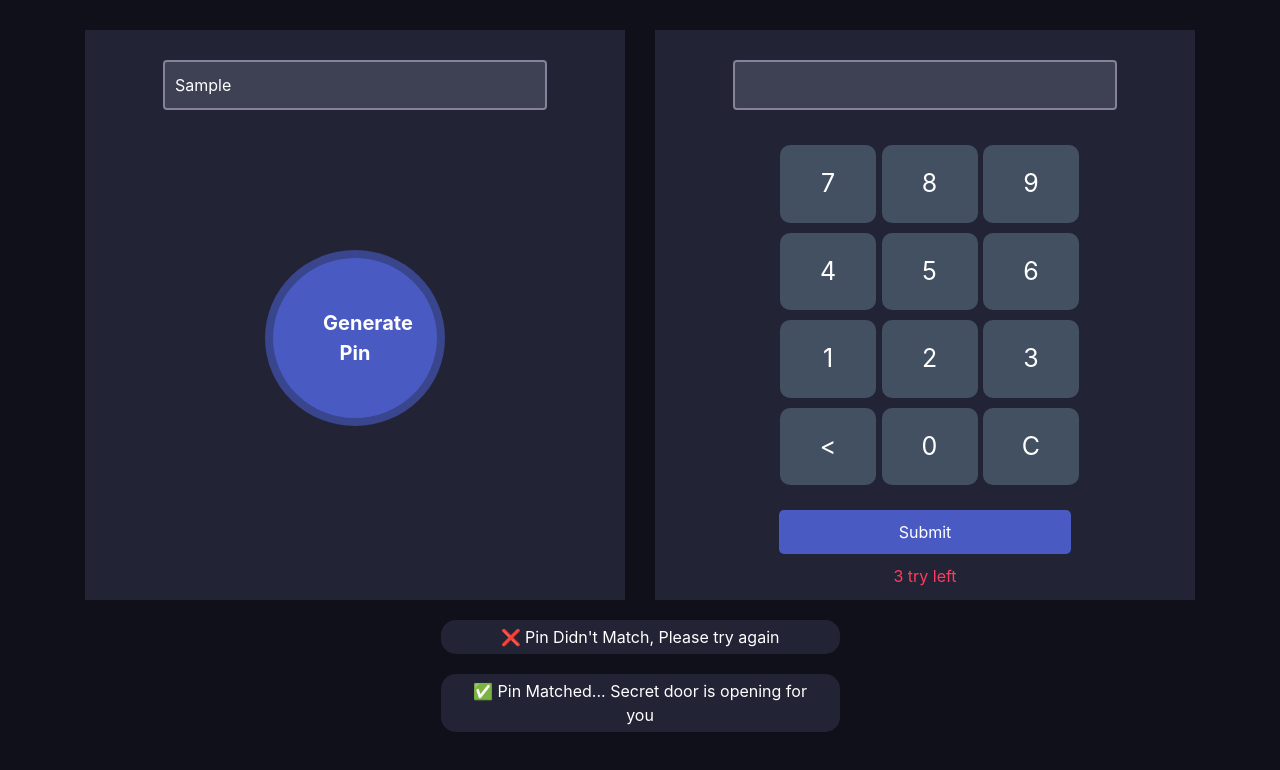
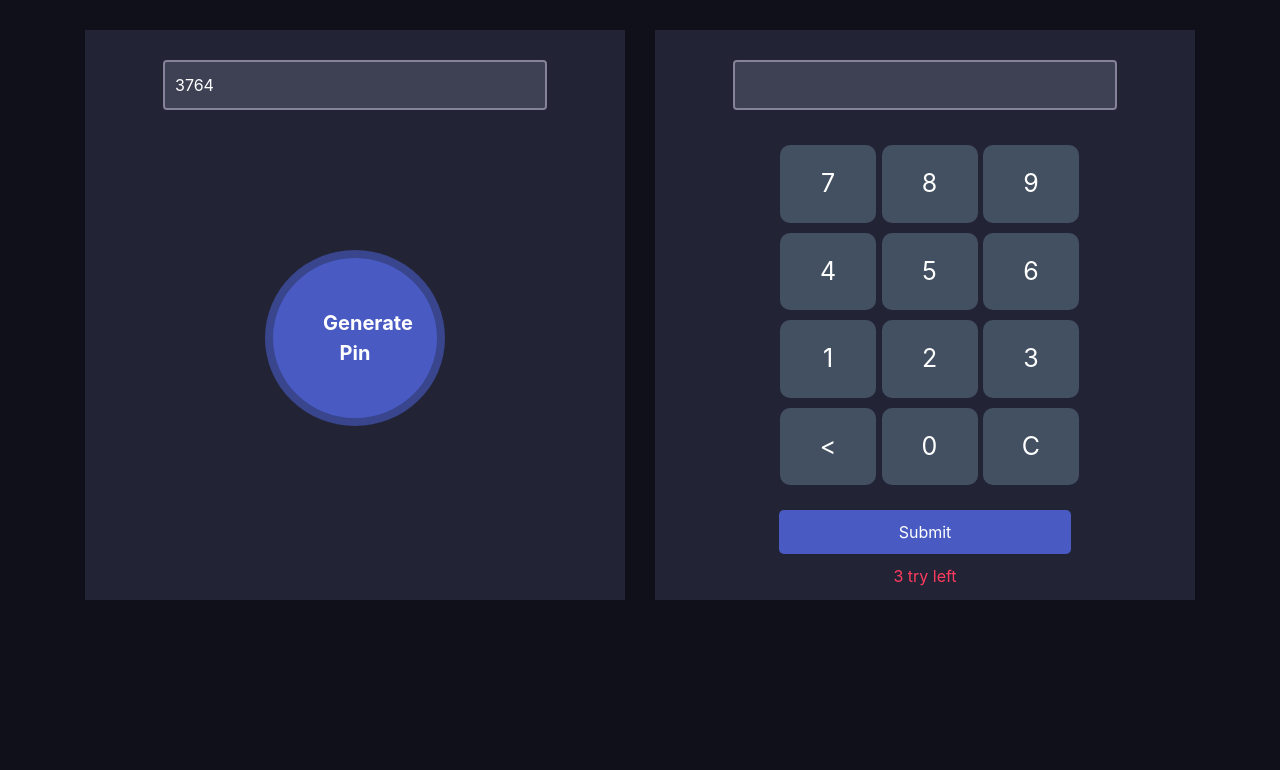
Before and after one commit to tawfiq3/pin-matcher-master, a plain HTML site: page index.html in a window 1280 px wide. Both pictures are taken after typing "Sample" into the empty fields and a click on the button "Generate Pin". Drawn offline with nearby package versions, Linux system fonts and the light colour scheme.

Commit message:
random pin generation done

```diff
--- a/index.html
+++ b/index.html
@@ -12,8 +12,8 @@
         <div class="row">
             <div class="col-md-6">
                 <div class="pin-generator half-width">
-                    <input class="form-control" type="text">
-                    <button class="generate-btn">Generate Pin</button>
+                    <input id="pin-output" class="form-control" type="text">
+                    <button id="pin-button" class="generate-btn">Generate Pin</button>
                 </div>
             </div>
             <div class="col-md-6">
@@ -49,7 +49,7 @@
                 </div>
             </div>
         </div>
-        <div class="notify-section">
+        <div id="notification" class="notify-section">
             <p class="notify">❌ Pin Didn't Match, Please try again</p>
             <p class="notify">✅ Pin Matched... Secret door is opening for you</p>
         </div>
--- a/script.js
+++ b/script.js
@@ -0,0 +1,16 @@
+
+function getRandomNumber(min,max){
+    let step1 = max-min+1;
+    let step2 = Math.random() * step1;
+    let result = Math.floor(step2) + min;
+
+    return result;
+}
+
+
+const gPin = document.getElementById("pin-button")
+gPin.addEventListener("click",function(){
+    let randomNumber = getRandomNumber(1000,9999);
+    document.getElementById("pin-output").value = randomNumber
+    console.log("pin-output");
+})
--- a/style.css
+++ b/style.css
@@ -104,3 +104,7 @@ color: #E0B612;
     color: #FF3C5F;
     margin-top: 10px;
 }
+
+#notification{
+    display: none;
+}
```
Also changed, not shown: practice.js (added, +13 -0 lines).
